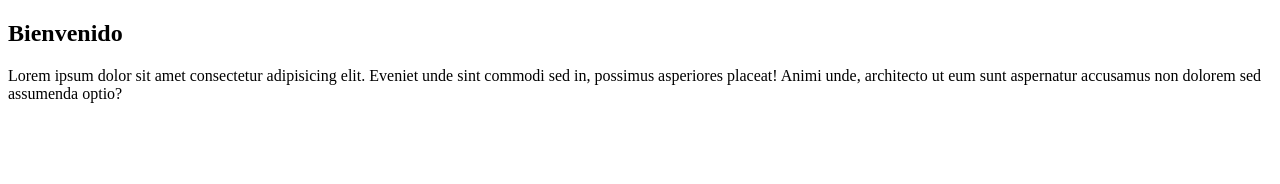
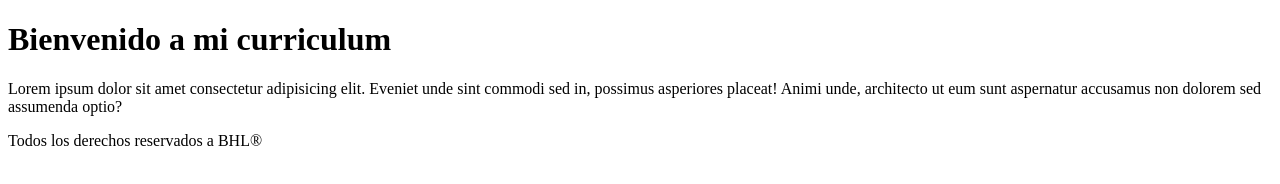
Before and after one commit to BRANDOMHL6199/parcial-3, a plain HTML site: page public/index.html in a window 1280 px wide. Drawn offline with Linux system fonts and the light colour scheme.

Commit message:
Encabezado y Pie de pagina
-Ingresado Encabezado de pagina
-Ingresado pie de pagina

```diff
--- a/public/index.html
+++ b/public/index.html
@@ -7,16 +7,20 @@
     <title>Hola Web</title>
 </head>
 <body>
+    <header>
+        <h1>
+            Bienvenido a mi curriculum
+        </h1>
+    </header>
     <section class="section-main-banner">
         <div>
-            <h1>
-                Bienvenido
-            </h1>
             <p>
                 Lorem ipsum dolor sit amet consectetur adipisicing elit. Eveniet unde sint commodi sed in, possimus asperiores placeat! Animi unde, architecto ut eum sunt aspernatur accusamus non dolorem sed assumenda optio?
             </p>
         </div>
     </section>
-
+    <footer>
+        Todos los derechos reservados a BHL®
+    </footer>
 </body>
 </html>
```
